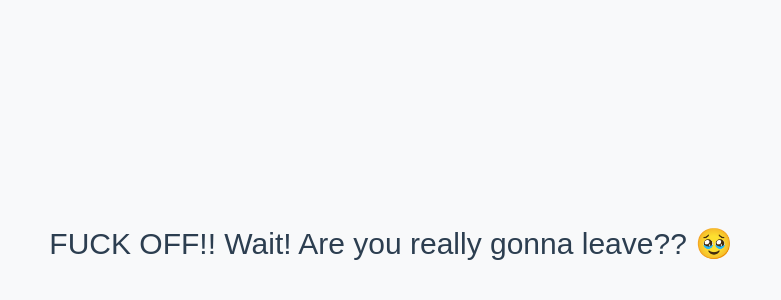
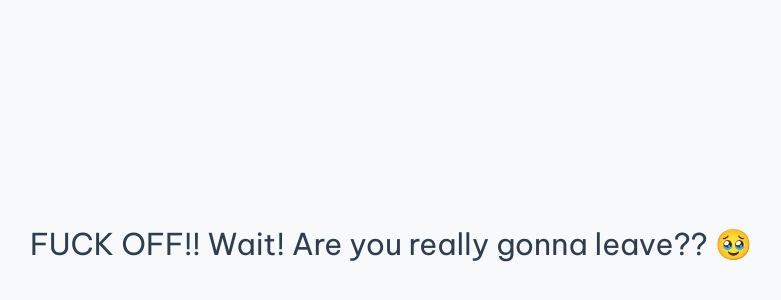
Before and after one commit to EmperorSmiles/Clarity, a React (Vite) app: page / in a window 1280 px wide. Shown: the part 156-456 px from the top of the page, without its empty margins (249-1030 px from the left). Built offline with nearby package versions, Linux system fonts and the light colour scheme.

Commit message:
Added Custom font

```diff
--- a/src/index.css
+++ b/src/index.css
@@ -1,3 +1,5 @@
+@import url("https://fonts.googleapis.com/css2?family=Be+Vietnam+Pro:wght@300;400;500;600;700&display=swap");
+
 @tailwind base;
 @tailwind components;
 @tailwind utilities;
```
